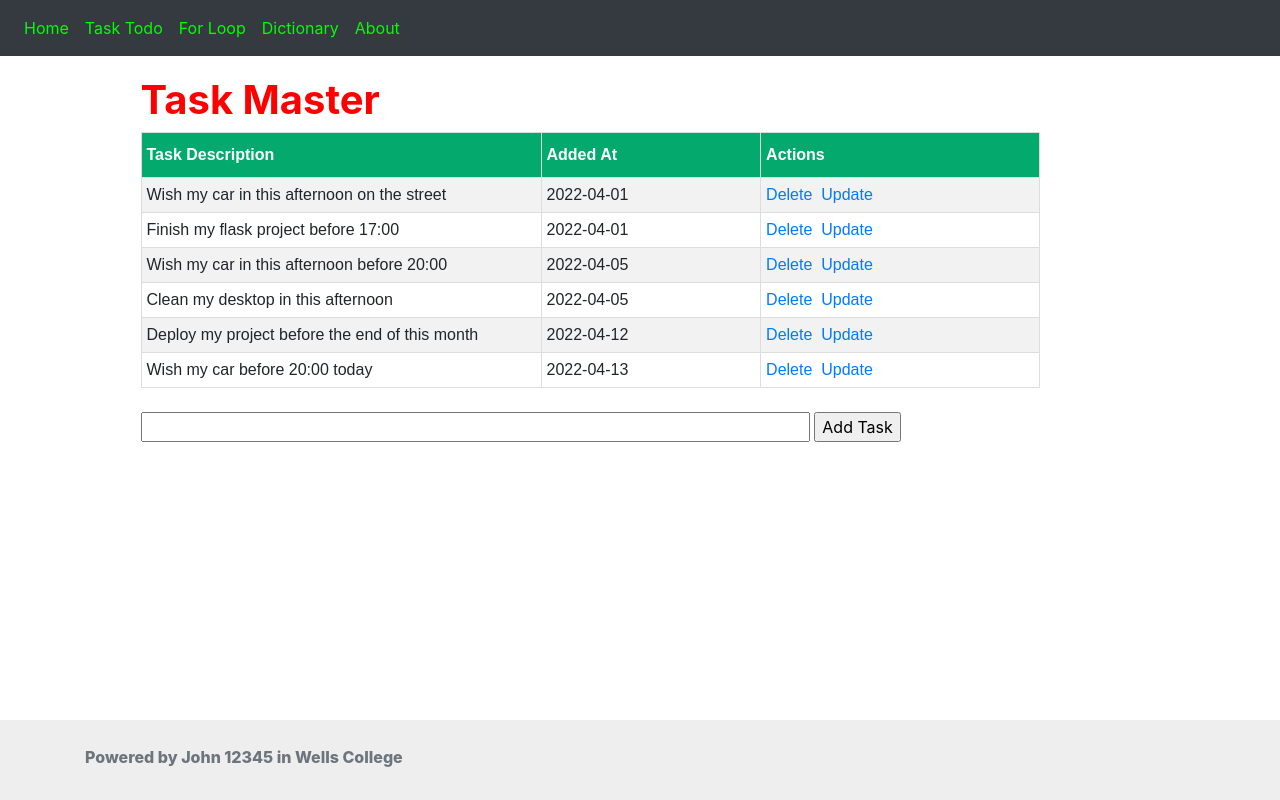
After one commit to wellsjohn220/simplepython, a Flask app: page /todo in a window 1280 px wide. The commit adds this page. Run offline with Flask 2, Linux system fonts and the light colour scheme; data comes from the database, SQL or seed files in the repository; both versions use the stored data as it was after the commit; some libraries are stand-ins or nearby versions.

Commit message:
add todo database

```diff
--- a/app.py
+++ b/app.py
@@ -1,6 +1,19 @@
-from flask import Flask, render_template
+from flask import Flask, render_template, request, url_for, redirect
+from flask_sqlalchemy import SQLAlchemy
+from datetime import datetime
 
 app = Flask(__name__)
+app.config['SQLALCHEMY_DATABASE_URI'] = 'sqlite:///tasktodo.db'
+db = SQLAlchemy(app)
+class Todo(db.Model):
+    id = db.Column(db.Integer, primary_key=True)
+    content = db.Column(db.String(300), nullable=False)
+    completed = db.Column(db.Integer, default=0)
+    date_created = db.Column(db.DateTime, default=datetime.utcnow)
+
+    def __repr__(self):
+        return '<Task %r>' % self.id
+
 
 thisdict =	{
   "brand": "Ford",  "model": "Mustang",  "year": 2022,  "made": "Australia",  "door": 5,
@@ -25,6 +38,44 @@ def forloop():
 def dict():
     return render_template("dict.html", passinfo=thisdict)
 
+@app.route("/todo", methods=['POST', 'GET'])
+def todo():
+    if request.method == 'POST':
+        task_content = request.form['content']
+        new_task = Todo(content=task_content)
+        try:
+            db.session.add(new_task)
+            db.session.commit()
+            return redirect('/todo')
+        except:
+            return 'There was an issue adding your task'
+        # return "posted value..."
+    else:
+        tasks = Todo.query.order_by(Todo.date_created).all()
+        return render_template("todo.html", tasks=tasks)
+
+@app.route('/update/<int:id>', methods=['GET', 'POST'])
+def update(id):
+    task = Todo.query.get_or_404(id)
+    if request.method == 'POST':
+        task.content = request.form['content']
+        try:
+            db.session.commit()
+            return redirect('/todo')
+        except:
+            return 'There was an issue updating your task'
+    else:
+        return render_template('update.html', task=task)
+
+@app.route('/delete/<int:id>')
+def delete(id):
+    task_to_delete = Todo.query.get_or_404(id)
+    try:
+        db.session.delete(task_to_delete)
+        db.session.commit()
+        return redirect('/todo')
+    except:
+        return 'There was a problem deleting that task'
 
 if __name__ == '__main__':
     app.run(debug=True)
--- a/static/style.css
+++ b/static/style.css
@@ -43,7 +43,7 @@ p {
 }
 h1 {
     color: red;
-    padding-left: 40px;
+    /* padding-left: 40px; */
 }
 h1:hover {
     color: lime;
@@ -51,3 +51,34 @@ h1:hover {
 p:hover {
     background-color: yellow;
 }
+#wrap {
+  margin: auto;
+  width: 90%;
+
+}
+
+#customers {
+  font-family: Arial, Helvetica, sans-serif;
+  border-collapse: collapse;
+  width: 90%;
+}
+
+#customers td, #customers th {
+  border: 1px solid #ddd;
+  padding: 5px;
+}
+
+#customers tr:nth-child(even){background-color: #f2f2f2;}
+
+#customers tr:hover {background-color: #ddd;}
+
+#customers th {
+  padding-top: 10px;
+  padding-bottom: 10px;
+  text-align: left;
+  background-color: #04AA6D;
+  color: white;
+}
+#taskcolumn {
+    width: 300px;;
+}
--- a/templates/base.html
+++ b/templates/base.html
@@ -30,16 +30,19 @@
       <div class="collapse navbar-collapse" id="navbar">
         <div class="navbar-nav">
           <a class="nav-item nav-link" id="home" href="/">Home</a>
+          <a class="nav-item nav-link" id="todo" href="/todo">Task Todo</a>
           <a class="nav-item nav-link" id="logout" href="/forloop">For Loop</a>
           <a class="nav-item nav-link" id="login" href="/dict">Dictionary</a>
           <a class="nav-item nav-link" id="about" href="/about">About</a>
         </div>
       </div>
     </nav>
-    <div class="container">{% block content %}<br /> {% endblock %}</div>
+    <div class="container">
+      {% block content %}<br /> {% endblock %}
+    </div>
     <footer class="footer">
       <div class="container" style="padding-top: 7px;">
-        <span class="text-muted">Powered by John in Wells College</span>
+        <span class="text-muted">Powered by John 12345 in Wells College</span>
       </div>
     </footer>
 
--- /dev/null
+++ b/templates/todo.html
@@ -0,0 +1,29 @@
+{% extends "base.html" %} {% block title %}Todo List{% endblock %}
+{% block content %}
+<div id="wrap">
+    <H1>Task Master</H1>
+    {% if tasks|length < 1 %}
+        <h4>No Task in the input box, please entry data below!</h4>
+    {% else %}
+    <table id="customers">
+        <tr>
+            <th id="taskcolumn">Task Description</th> <th>Added At</th> <th>Actions</th>
+        </tr>
+        {% for task in tasks %}
+        <tr>
+            <td style="width: 400px;">{{ task.content }}</td>  <td>{{ task.date_created.date() }}</td>
+            <td>
+                <a href="/delete/{{ task.id }}">Delete</a>&nbsp; <a href="/update/{{ task.id }}">Update</a>
+            </td>
+        </tr>
+        {% endfor %}
+    </table>
+    {% endif %}
+    <br />
+    <form action="/todo" method="POST">
+        <input type="text" name="content" id="content" style="width: 67%;">
+        <input type="submit" value="Add Task">
+    </form>
+    </div>
+
+{% endblock %}
```
Also changed, not shown: templates/update.html (added, +15 -0 lines), static/index.js (added), tasktodo.db (added).
